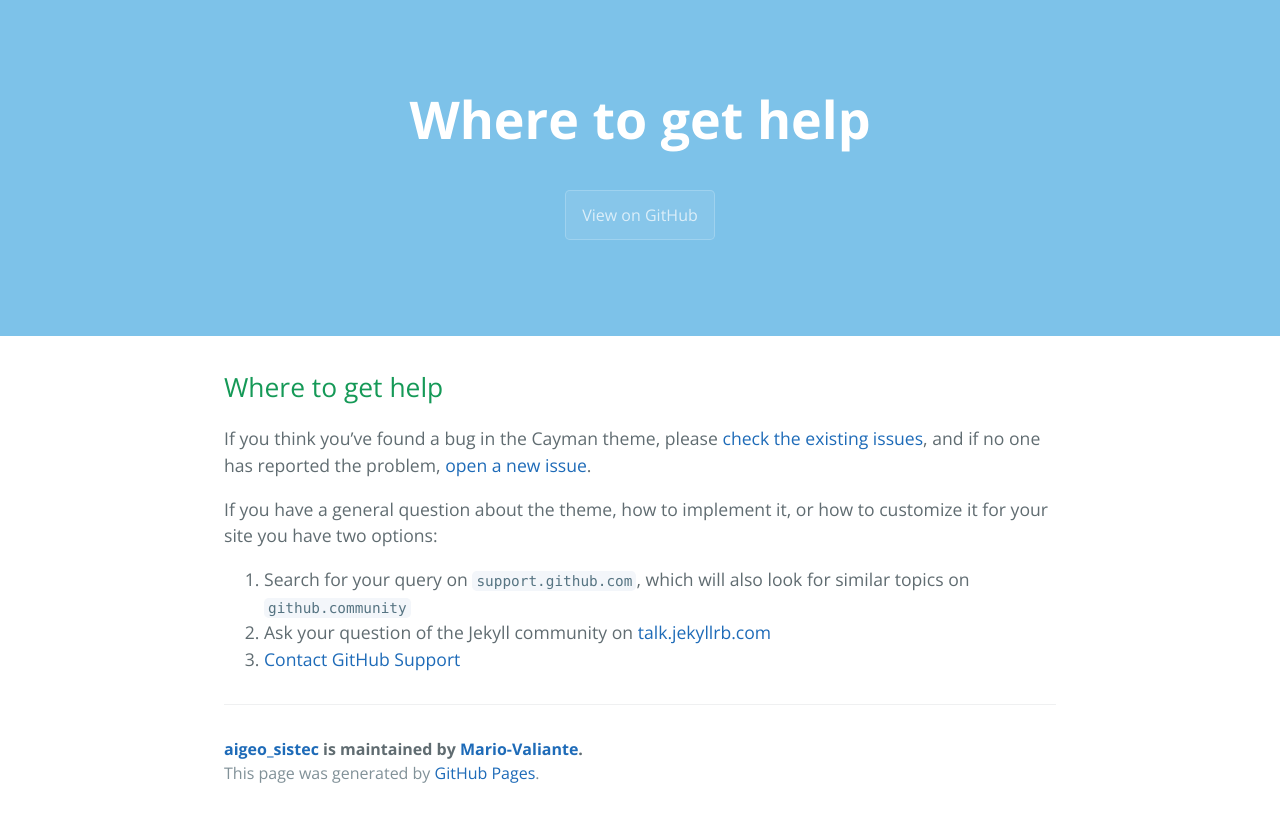
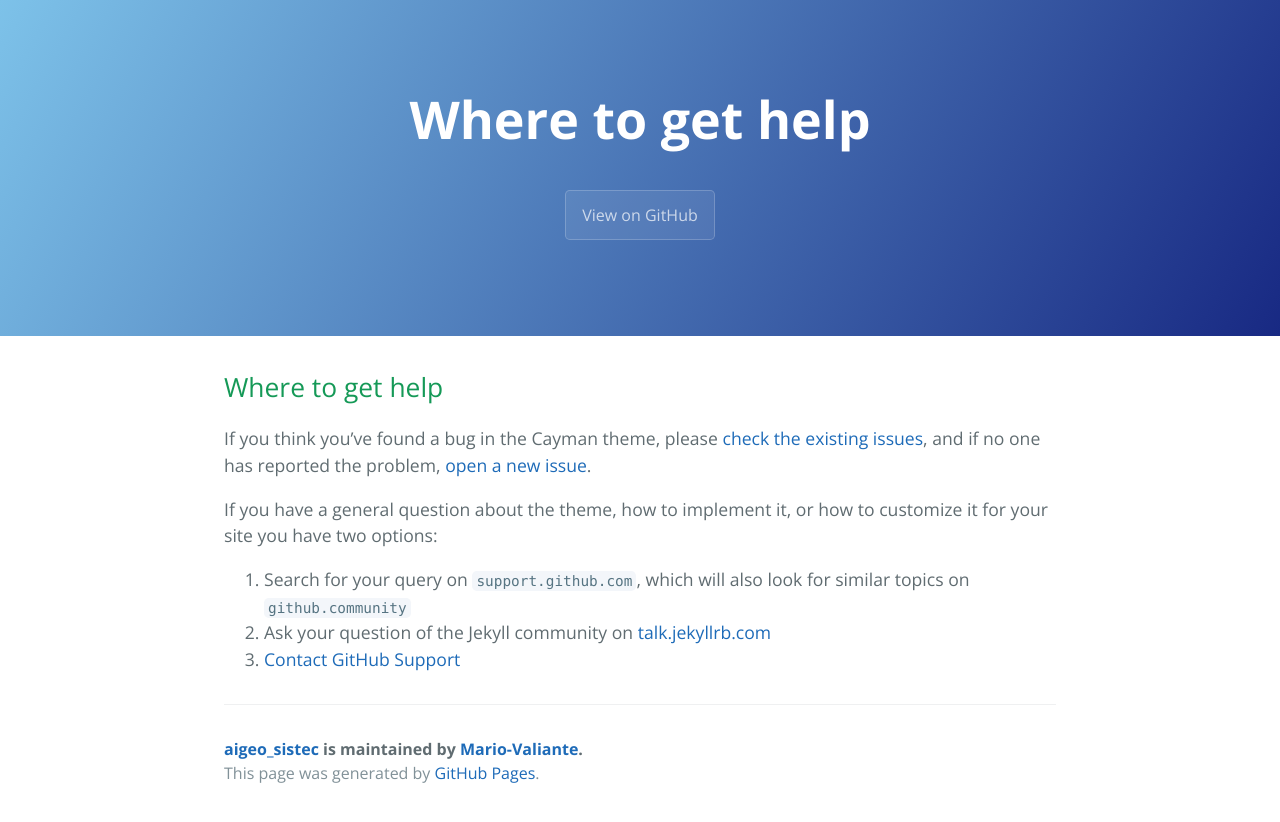
Before and after one commit to Mario-Valiante/aigeo_sistec, a Jekyll site: the page built from docs/SUPPORT.md, in a window 1280 px wide. Shown: the top 822 px of the page. Built offline with Jekyll 4.4.1, drawn with Linux system fonts in a browser that asks for light colours; our own code applies the rules of GitHub Pages for plain Markdown files.

Commit message:
Update variables.scss

```diff
--- a/_sass/variables.scss
+++ b/_sass/variables.scss
@@ -4,7 +4,7 @@
 
 // Headers
 $header-heading-color: #fff !default;
-$header-bg-color: #7dc2e9 !default;
+$header-bg-color: #182983 !default;
 $header-bg-color-secondary: #7dc2e9 !default;
 
 // Text
```
